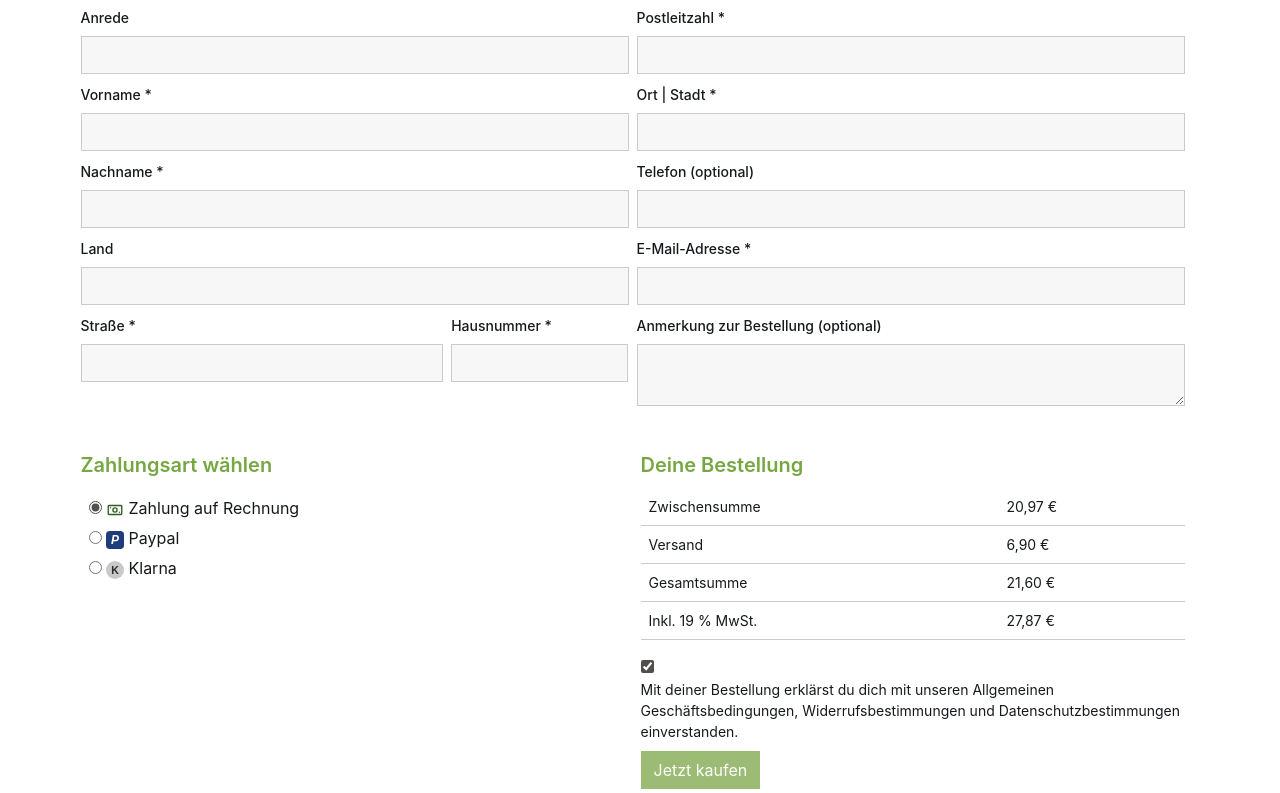
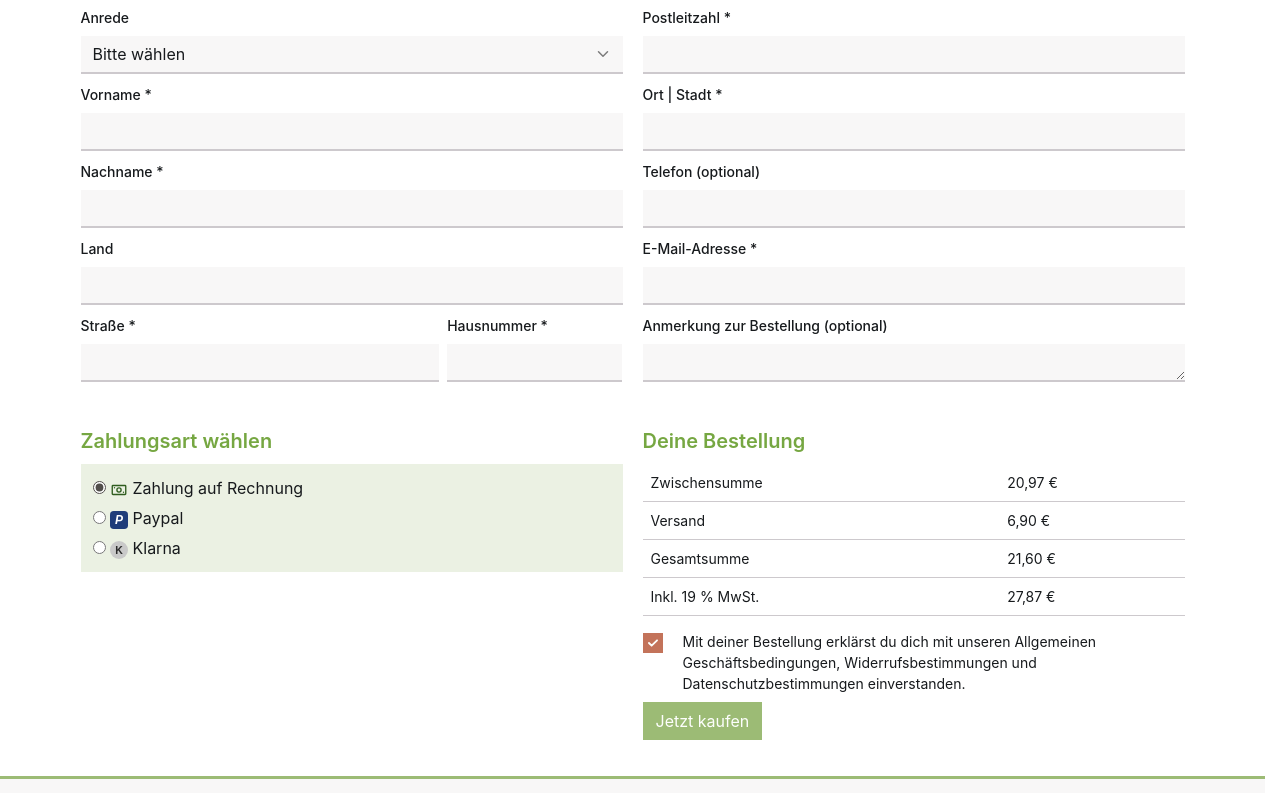
Before and after one commit to lendev4/WP1-HU1, a website: page konto.html in a window 1280 px wide. Shown: the part 347-1140 px from the top of the page. Drawn offline with Linux system fonts and the light colour scheme.

Commit message:
Konto form styling

```diff
--- a/konto.html
+++ b/konto.html
@@ -69,13 +69,11 @@
         <div class="col-12 lg:col-6">
           <div class="mb-2">
             <label for="login-user" class="visually-hidden">Benutzername</label>
-            <input type="text" id="login-user" name="username" class="form-control bg-1 border-0"
-                   placeholder="Benutzername" autocomplete="username" required>
+            <input type="text" id="login-user" name="username" class="form-control bg-1 border-0" placeholder="Benutzername" autocomplete="username" required>
           </div>
           <div class="mb-3">
             <label for="login-pass" class="visually-hidden">Passwort</label>
-            <input type="password" id="login-pass" name="password" class="form-control bg-1 border-0"
-                   placeholder="Passwort" autocomplete="current-password" required>
+            <input type="password" id="login-pass" name="password" class="form-control bg-1 border-0" placeholder="Passwort" autocomplete="current-password" required>
           </div>
           <button type="submit" class="btn-solid theme-primary">Anmelden</button>
         </div>
@@ -87,34 +85,39 @@
 
       <!-- Rechnungsdetails -->
       <h2 class="fg-primary text-lg fw-semibold mb-3">Rechnungsdetails und neues Profil erstellen</h2>
-      <div class="row g-3 mb-10">
+      <div class="row g-6 mb-10">
 
         <!-- left column -->
         <div class="col-12 lg:col-6">
           <div class="mb-3">
             <label for="anrede" class="form-label text-sm">Anrede</label>
-            <input type="text" id="anrede" name="anrede" class="form-control bg-1" autocomplete="honorific-prefix">
+            <select id="anrede" name="anrede" class="form-control bg-1 border-0 border-2 border-bottom" autocomplete="honorific-prefix">
+              <option value="">Bitte wählen</option>
+              <option value="frau">Frau</option>
+              <option value="herr">Herr</option>
+              <option value="divers">Divers</option>
+            </select>
           </div>
           <div class="mb-3">
             <label for="vorname" class="form-label text-sm">Vorname *</label>
-            <input type="text" id="vorname" name="vorname" class="form-control bg-1" autocomplete="given-name" required>
+            <input type="text" id="vorname" name="vorname" class="form-control bg-1 border-0 border-2 border-bottom" autocomplete="given-name" required>
           </div>
           <div class="mb-3">
             <label for="nachname" class="form-label text-sm">Nachname *</label>
-            <input type="text" id="nachname" name="nachname" class="form-control bg-1" autocomplete="family-name" required>
+            <input type="text" id="nachname" name="nachname" class="form-control bg-1 border-0 border-2 border-bottom" autocomplete="family-name" required>
           </div>
           <div class="mb-3">
             <label for="land" class="form-label text-sm">Land</label>
-            <input type="land" id="land" name="land" class="form-control bg-1" autocomplete="country-name">
+            <input type="land" id="land" name="land" class="form-control bg-1 border-0 border-2 border-bottom" autocomplete="country-name">
           </div>
           <div class="row g-3">
             <div class="col-8">
               <label for="strasse" class="form-label text-sm">Straße *</label>
-              <input type="text" id="strasse" name="strasse" class="form-control bg-1" autocomplete="address-line1" required>
+              <input type="text" id="strasse" name="strasse" class="form-control bg-1 border-0 border-2 border-bottom" autocomplete="address-line1" required>
             </div>
             <div class="col-4">
               <label for="hausnummer" class="form-label text-sm">Hausnummer *</label>
-              <input type="text" id="hausnummer" name="hausnummer" class="form-control bg-1" required>
+              <input type="text" id="hausnummer" name="hausnummer" class="form-control bg-1 border-0 border-2 border-bottom" required>
             </div>
           </div>
         </div>
@@ -123,35 +126,35 @@
         <div class="col-12 lg:col-6">
           <div class="mb-3">
             <label for="plz" class="form-label text-sm">Postleitzahl *</label>
-            <input type="text" id="plz" name="plz" class="form-control bg-1" inputmode="numeric" autocomplete="postal-code" required>
+            <input type="text" id="plz" name="plz" class="form-control bg-1 border-0 border-2 border-bottom" inputmode="numeric" autocomplete="postal-code" required>
           </div>
           <div class="mb-3">
             <label for="ort" class="form-label text-sm">Ort | Stadt *</label>
-            <input type="text" id="ort" name="ort" class="form-control bg-1" autocomplete="address-level2" required>
+            <input type="text" id="ort" name="ort" class="form-control bg-1 border-0 border-2 border-bottom" autocomplete="address-level2" required>
           </div>
           <div class="mb-3">
             <label for="telefon" class="form-label text-sm">Telefon (optional)</label>
-            <input type="tel" id="telefon" name="telefon" class="form-control bg-1" autocomplete="tel">
+            <input type="tel" id="telefon" name="telefon" class="form-control bg-1 border-0 border-2 border-bottom" autocomplete="tel">
           </div>
           <div class="mb-3">
             <label for="email" class="form-label text-sm">E-Mail-Adresse *</label>
-            <input type="email" id="email" name="email" class="form-control bg-1" autocomplete="email" required>
+            <input type="email" id="email" name="email" class="form-control bg-1 border-0 border-2 border-bottom" autocomplete="email" required>
           </div>
           <div class="mb-3">
             <label for="anmerkung" class="form-label text-sm">Anmerkung zur Bestellung (optional)</label>
-            <textarea id="anmerkung" name="anmerkung" class="form-control bg-1" rows="2"></textarea>
+            <textarea id="anmerkung" name="anmerkung" rows="1" class="form-control bg-1 border-0 border-2 border-bottom" rows="2"></textarea>
           </div>
         </div>
       </div>
 
       <!-- Zahlungsart + Bestellung side by side -->
-      <div class="row g-5">
+      <div class="row g-6">
 
         <!-- left: payment -->
         <div class="col-12 lg:col-6">
           <fieldset>
             <legend class="fg-primary text-lg fw-semibold mb-3">Zahlungsart wählen</legend>
-            <div class="payment-box p-3">
+            <div class="p-4 bg-primary bg-20">
               <div class="form-check mb-2">
                 <input class="form-check-input" type="radio" name="zahlungsart" id="pay-rechnung" value="rechnung" checked>
                 <label class="form-check-label" for="pay-rechnung">
@@ -187,9 +190,9 @@
             </tbody>
           </table>
 
-          <div class="form-check mb-3">
-            <input class="form-check-input" type="checkbox" id="agb" name="agb" required checked>
-            <label class="form-check-label text-sm" for="agb">
+          <div class="form-field gap-6 mb-3">
+            <input class="check theme-accent rounded-0" type="checkbox" id="agb" name="agb" required checked>
+            <label class="text-sm" for="agb">
               Mit deiner Bestellung erklärst du dich mit unseren Allgemeinen Geschäftsbedingungen,
               Widerrufsbestimmungen und Datenschutzbestimmungen einverstanden.
             </label>
```
